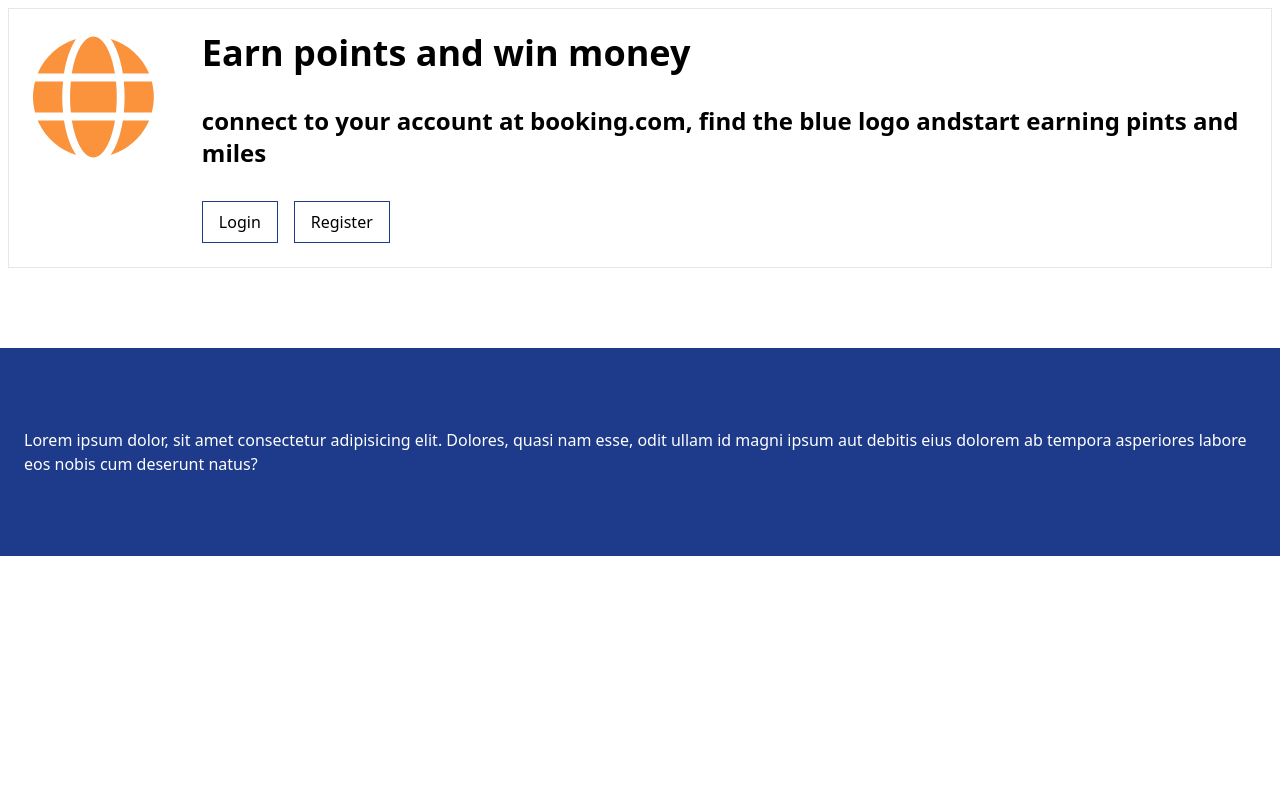
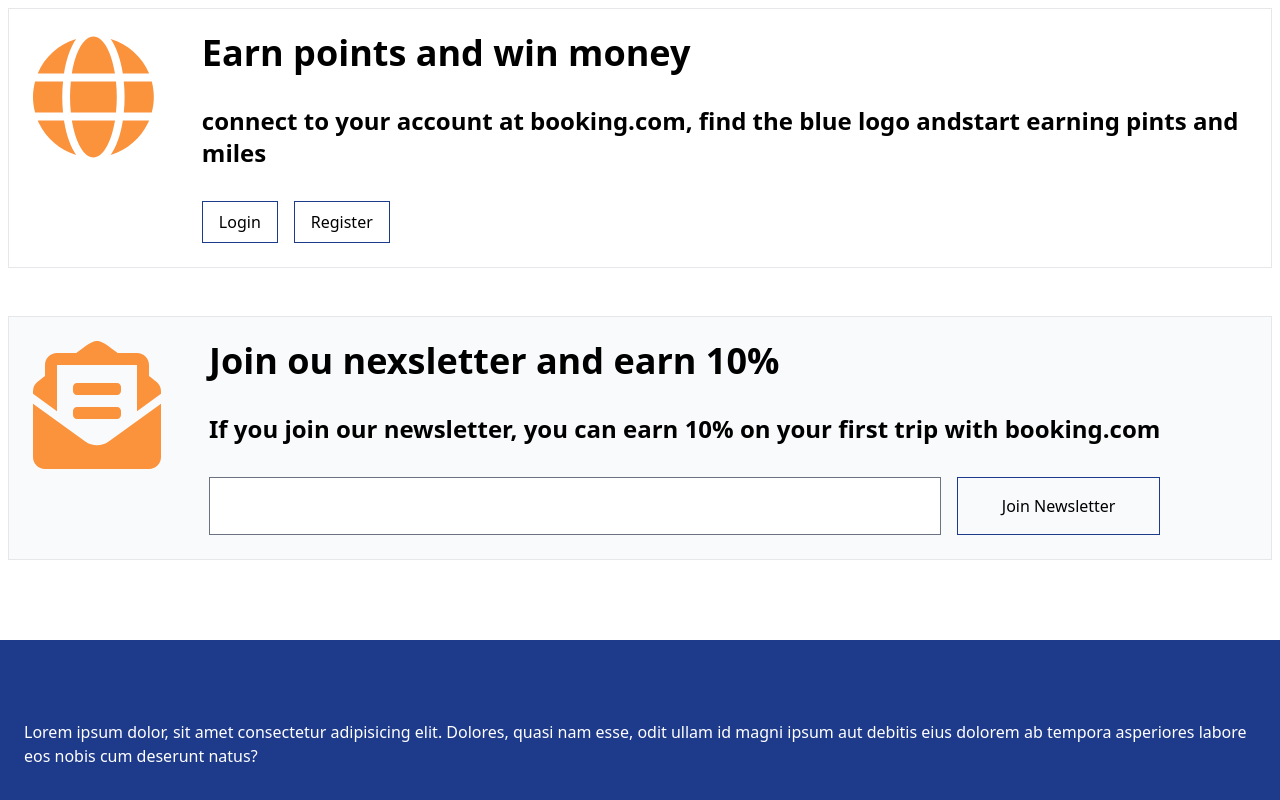
Before and after one commit to CodeArtisanDotDev/booking-clone-next, a Next.js app: page / in a window 1280 px wide. Shown: the part 1909-2709 px from the top of the page. Before the commit the page ends 2465 px from the top, so only its background shows below. Built offline with nearby package versions, Linux system fonts and the light colour scheme.

Commit message:
added newsletter

```diff
--- /dev/null
+++ b/components/Newsletter/Newsletter.jsx
@@ -0,0 +1,27 @@
+import React from 'react';
+import { FaEnvelopeOpenText } from 'react-icons/fa';
+
+const Newsletter = () => {
+  return (
+    <div className='p-6 flex gap-12 border mt-12 bg-slate-50'>
+      <FaEnvelopeOpenText className='h-32 w-32 text-orange-400' />
+      <div className='space-y-8'>
+        <h1 className='text-4xl font-extrabold'>
+          Join ou nexsletter and earn 10%{' '}
+        </h1>
+        <h3 className='text-2xl font-bold'>
+          If you join our newsletter, you can earn 10% on your first trip with
+          booking.com
+        </h3>
+        <div className='flex gap-4'>
+          <input type='text' name='' id='' className='w-full py-4' />
+          <button className='w-64 py-2 px-4 border text-late-800 border-blue-900 hover:bg-blue-800 hover:text-white'>
+            Join Newsletter
+          </button>
+        </div>
+      </div>
+    </div>
+  );
+};
+
+export default Newsletter;
--- a/pages/index.js
+++ b/pages/index.js
@@ -2,6 +2,7 @@ import Container from '../components/Container';
 import Featured from '../components/Featured/Featured';
 import Fidelity from '../components/Fidelity/Fidelity';
 import GuestLoveList from '../components/GuestLove/GuestLoveList';
+import Newsletter from '../components/Newsletter/Newsletter';
 import PropertyList from '../components/PropertyType/PropertyList';
 import HomeLayout from '../layouts/HomeLayout';
 
@@ -15,6 +16,7 @@ export default function Home() {
       </Container>
       <Container>
         <Fidelity />
+        <Newsletter />
       </Container>
     </HomeLayout>
   );
```
